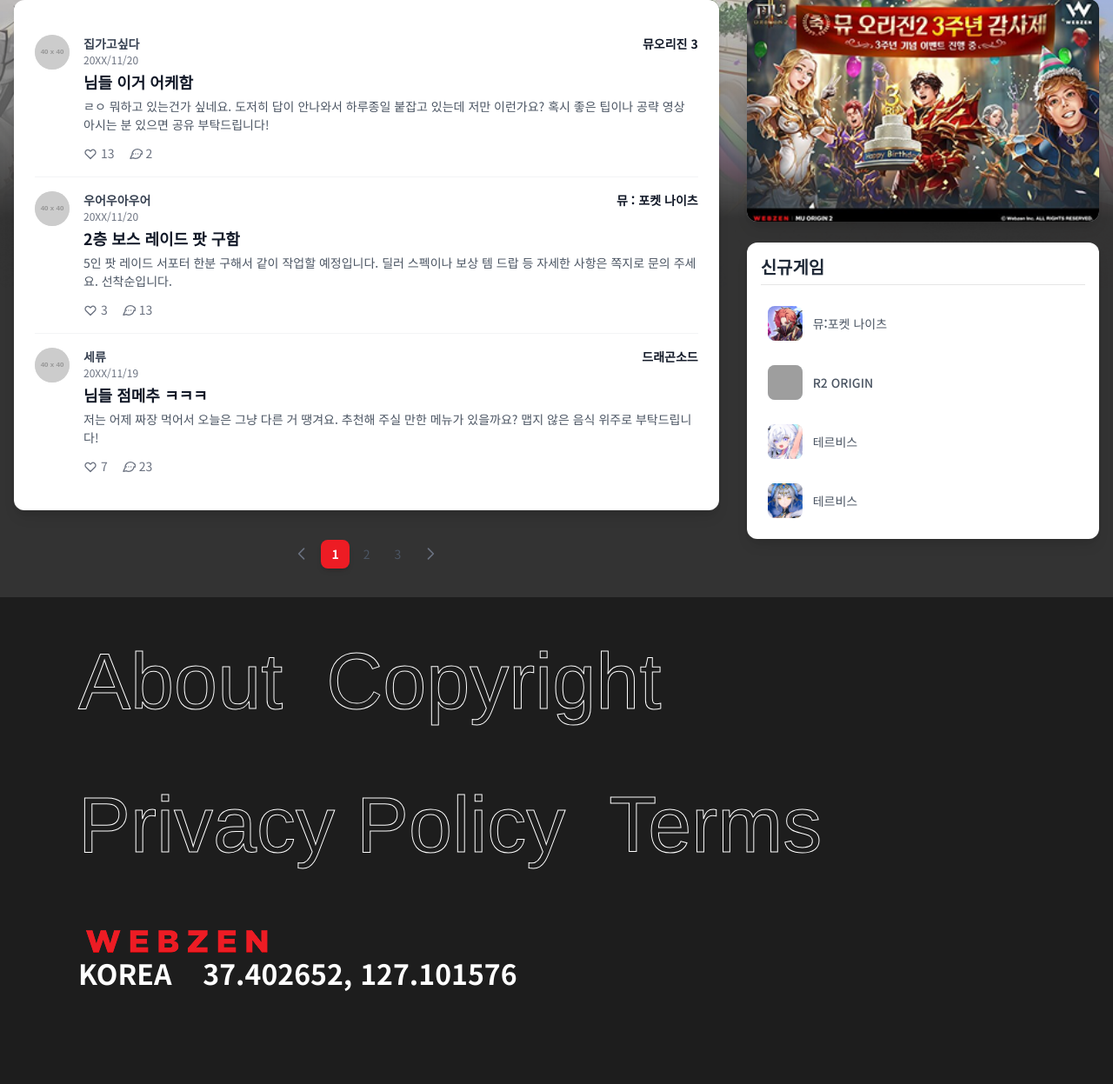
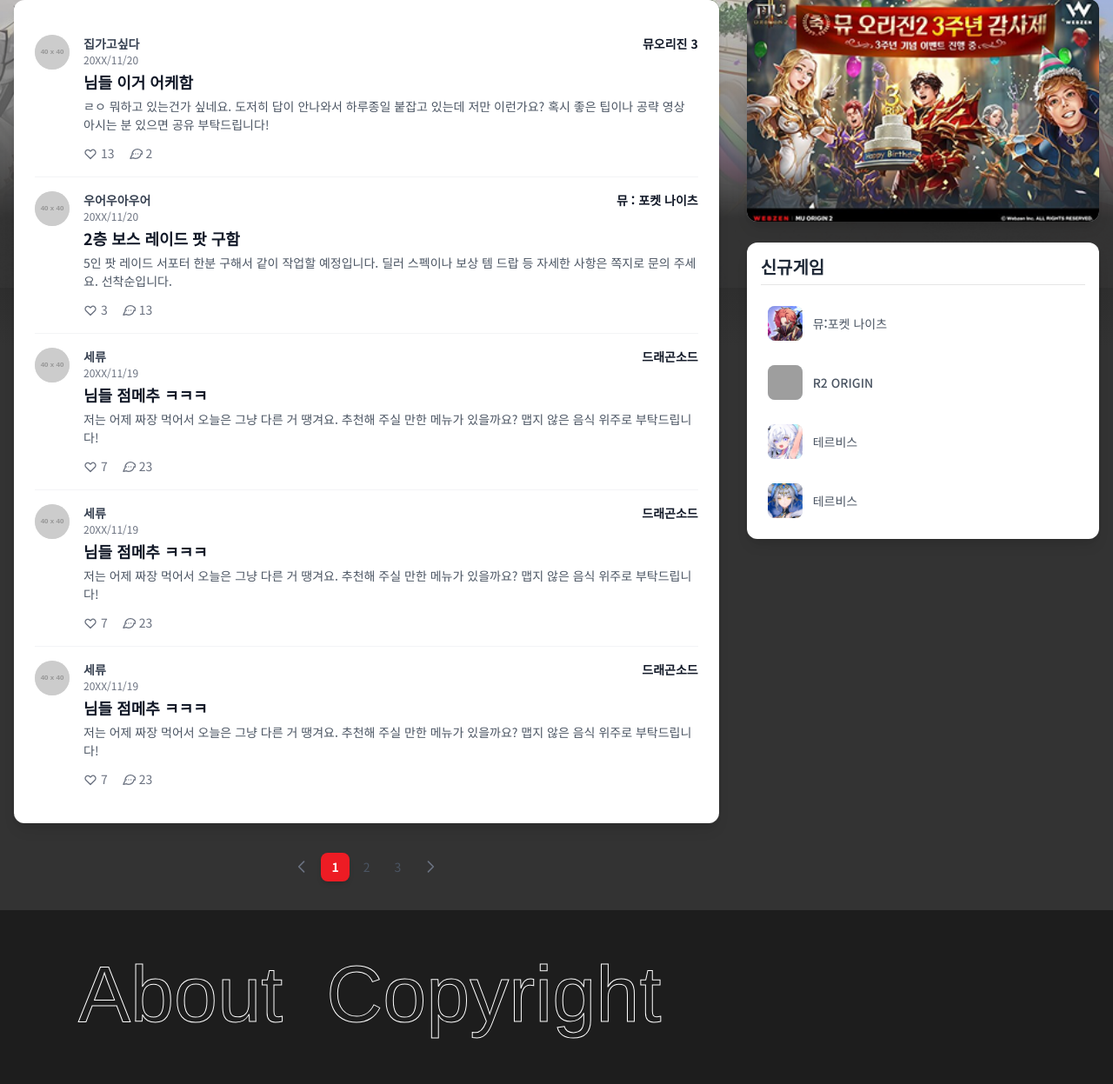
Before and after one commit to kmrjsals-ops/project, a PHP site: page /user/community.php in a window 1280 px wide. Shown: the part 330-1577 px from the top of the page at 87% size. Before the commit the page ends 1470 px from the top, so only its background shows below. Run offline with PHP 8.4, Linux system fonts and the light colour scheme; grey boxes labelled with a size stand in for pictures from a placeholder-image service; some libraries are stand-ins or nearby versions; grey boxes are pictures that could not be loaded.

Commit message:
작업 파일 수정

```diff
--- a/user/community.php
+++ b/user/community.php
@@ -241,6 +241,70 @@
                             </div>
                         </div>
                     </article>
+                    <article class="post-item">
+                        <div class="post-item-detail">
+                            <a href="#user-profile-c" class="avatar" title="사용자 C 프로필">
+                                <img src="https://placehold.co/40x40/3b82f6/FFFFFF?text=C" alt="프로필 아바타" class="w-full h-full object-cover">
+                            </a>
+                            <div class="flex-grow">
+                                <div class="post-info-header">
+                                    <div>
+                                        <a href="#user-profile-c" class="username">세류</a>
+                                        <p class="text-xs text-gray-500">20XX/11/19</p>
+                                    </div>
+                                    <span class="game-tag">드래곤소드</span>
+                                </div>
+                                <a href="#post-3" class="post-title-link">
+                                    님들 점메추 ㅋㅋㅋ
+                                </a>
+                                <p class="post-summary">
+                                    저는 어제 짜장 먹어서 오늘은 그냥 다른 거 땡겨요. 추천해 주실 만한 메뉴가 있을까요? 맵지 않은 음식 위주로 부탁드립니다!
+                                </p>
+                                <div class="post-meta-actions">
+                                    <a href="javascript:void(0)" class="meta-button" title="좋아요">
+                                        <svg fill="none" stroke="currentColor" viewBox="0 0 24 24"><path stroke-linecap="round" stroke-linejoin="round" stroke-width="2" d="M4.318 6.318a4.5 4.5 0 000 6.364L12 20.364l7.682-7.682a4.5 4.5 0 00-6.364-6.364L12 7.636l-1.318-1.318a4.5 4.5 0 00-6.364 0z"></path></svg>
+                                        <span>7</span>
+                                    </a>
+                                    <a href="#post-3-comments" class="meta-button" title="댓글 보기">
+                                        <svg fill="none" stroke="currentColor" viewBox="0 0 24 24"><path stroke-linecap="round" stroke-linejoin="round" stroke-width="2" d="M8 12h.01M12 12h.01M16 12h.01M21 12c0 4.418-4.03 8-9 8a9.863 9.863 0 01-4.255-.949L3 20l1.395-3.72C5.385 15.655 6 14.128 6 12c0-4.418 4.03-8 9-8s9 3.582 9 8z"></path></svg>
+                                        <span>23</span>
+                                    </a>
+                                </div>
+                            </div>
+                        </div>
+                    </article>
+                    <article class="post-item">
+                        <div class="post-item-detail">
+                            <a href="#user-profile-c" class="avatar" title="사용자 C 프로필">
+                                <img src="https://placehold.co/40x40/3b82f6/FFFFFF?text=C" alt="프로필 아바타" class="w-full h-full object-cover">
+                            </a>
+                            <div class="flex-grow">
+                                <div class="post-info-header">
+                                    <div>
+                                        <a href="#user-profile-c" class="username">세류</a>
+                                        <p class="text-xs text-gray-500">20XX/11/19</p>
+                                    </div>
+                                    <span class="game-tag">드래곤소드</span>
+                                </div>
+                                <a href="#post-3" class="post-title-link">
+                                    님들 점메추 ㅋㅋㅋ
+                                </a>
+                                <p class="post-summary">
+                                    저는 어제 짜장 먹어서 오늘은 그냥 다른 거 땡겨요. 추천해 주실 만한 메뉴가 있을까요? 맵지 않은 음식 위주로 부탁드립니다!
+                                </p>
+                                <div class="post-meta-actions">
+                                    <a href="javascript:void(0)" class="meta-button" title="좋아요">
+                                        <svg fill="none" stroke="currentColor" viewBox="0 0 24 24"><path stroke-linecap="round" stroke-linejoin="round" stroke-width="2" d="M4.318 6.318a4.5 4.5 0 000 6.364L12 20.364l7.682-7.682a4.5 4.5 0 00-6.364-6.364L12 7.636l-1.318-1.318a4.5 4.5 0 00-6.364 0z"></path></svg>
+                                        <span>7</span>
+                                    </a>
+                                    <a href="#post-3-comments" class="meta-button" title="댓글 보기">
+                                        <svg fill="none" stroke="currentColor" viewBox="0 0 24 24"><path stroke-linecap="round" stroke-linejoin="round" stroke-width="2" d="M8 12h.01M12 12h.01M16 12h.01M21 12c0 4.418-4.03 8-9 8a9.863 9.863 0 01-4.255-.949L3 20l1.395-3.72C5.385 15.655 6 14.128 6 12c0-4.418 4.03-8 9-8s9 3.582 9 8z"></path></svg>
+                                        <span>23</span>
+                                    </a>
+                                </div>
+                            </div>
+                        </div>
+                    </article>
                 </div>
 
                 <!-- 페이지네이션 -->
```
Also changed, not shown: user/mypage.php (added), user/user.php (deleted).
